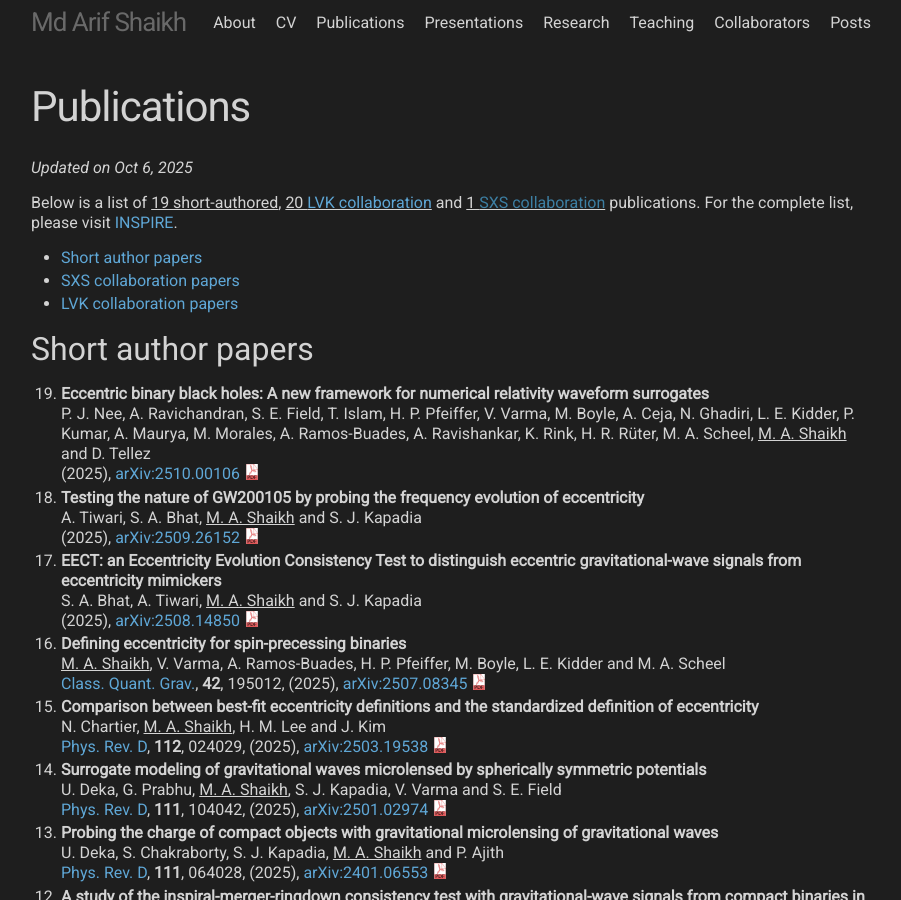
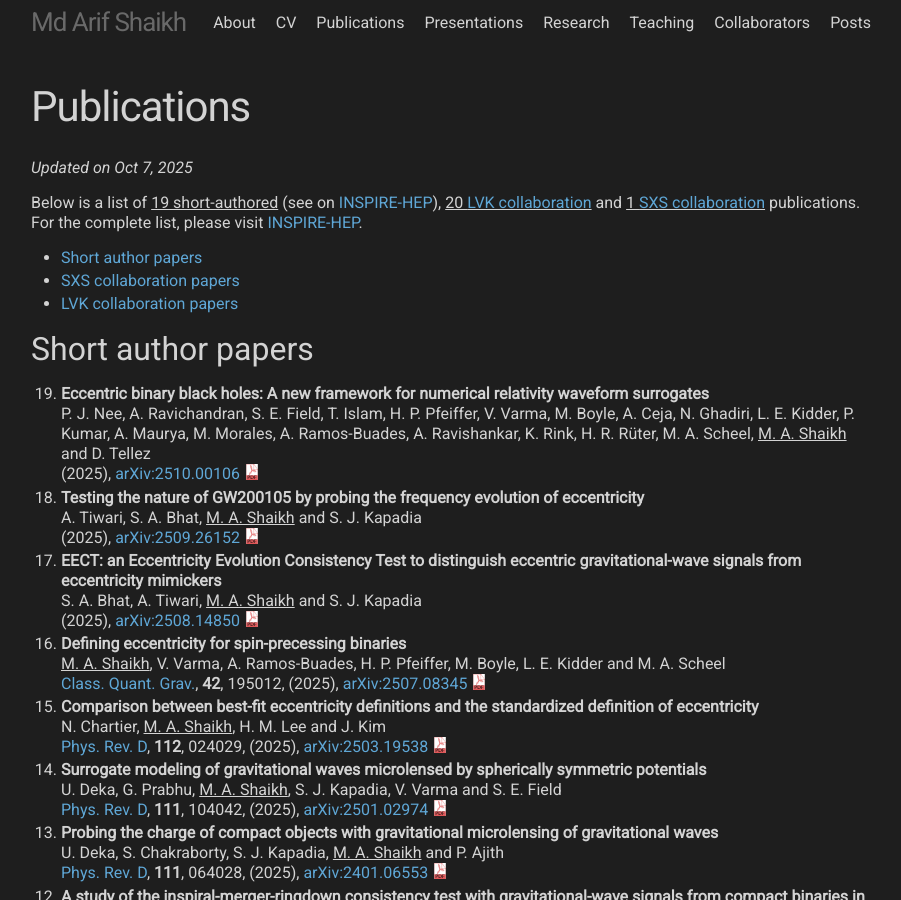
Before and after one commit to md-arif-shaikh/md-arif-shaikh.github.io, a Jekyll site: the page built from 03_publications.html, in a window 1280 px wide and 900 px high. Shown: the whole window, without its empty margins (189-1090 px from the left). Built offline with Jekyll 4.4.1, drawn with Linux system fonts in a browser that asks for light colours; a style sheet for code colours, icons or effects is not loaded.

Commit message:
update publication details

```diff
--- a/03_publications.html
+++ b/03_publications.html
@@ -16,10 +16,10 @@
 
 <p>
   Below is a list of <u>{{short_paper_count}}
-  short-authored</u>, <u>{{lvk_paper_count}} <a href="https://www.ligo.caltech.edu/page/ligo-scientific-collaboration"> LVK
-  collaboration</a></u> and <u> {{sxs_paper_count}} <a href="">SXS collaboration</a></u> publications.
+  short-authored</u> (see on <a href="https://inspirehep.net/literature?sort=mostrecent&size=25&page=1&q=a%20Md.Arif.Shaikh.1%20and%20ac%3C%2025&ui-citation-summary=true">INSPIRE-HEP</a>), <u>{{lvk_paper_count}} <a href="https://www.ligo.caltech.edu/page/ligo-scientific-collaboration"> LVK
+  collaboration</a></u> and <u> {{sxs_paper_count}} <a href="https://www.black-holes.org/">SXS collaboration</a></u> publications.
   For the complete list, please visit
-  <a href="https://inspirehep.net/literature?sort=mostrecent&size=25&page=1&q=author%3AMd.Arif.Shaikh.1&ui-citation-summary=true">INSPIRE</a>.
+  <a href="https://inspirehep.net/literature?sort=mostrecent&size=25&page=1&q=author%3AMd.Arif.Shaikh.1&ui-citation-summary=true">INSPIRE-HEP</a>.
 </p>
 
 {% include publications.html %}
```
Also changed, not shown: other parts of 03_publications.html (+1 -1 lines).
